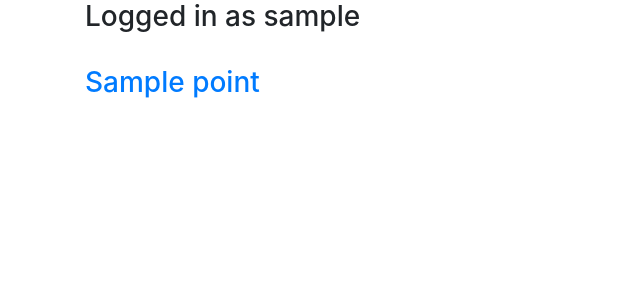
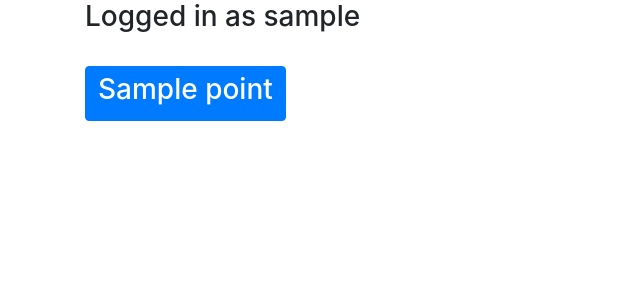
Before and after one commit to gious86/ubda9, a Flask app: page /user in a window 1280 px wide. Shown: the part 56-356 px from the top of the page, without its empty margins (0-640 px from the left). Run offline with Flask 3, Linux system fonts and the light colour scheme; a user stored in the database is signed in; tables that the repository leaves empty hold one stand-in row (values such as "Sample post"); some libraries are stand-ins or nearby versions.

Commit message:
user home style

```diff
--- a/ubda/templates/user_home.html
+++ b/ubda/templates/user_home.html
@@ -6,7 +6,11 @@
 <h3>Logged in as {{ user.user_name }}</h3>
 
 {% for ap in aps %}
-<br><a href="{{ url_for('access.url_access', id = ap.name) }}"><h3>{{ap.name}}</h3></a>
+
+<br>
+<a href = "{{ url_for('access.url_access', id = ap.name) }}">
+    <button type="submit" class="btn btn-primary"><h3>{{ap.name}}</h3></button>
+</a>
 
 {% endfor %}
 
```
